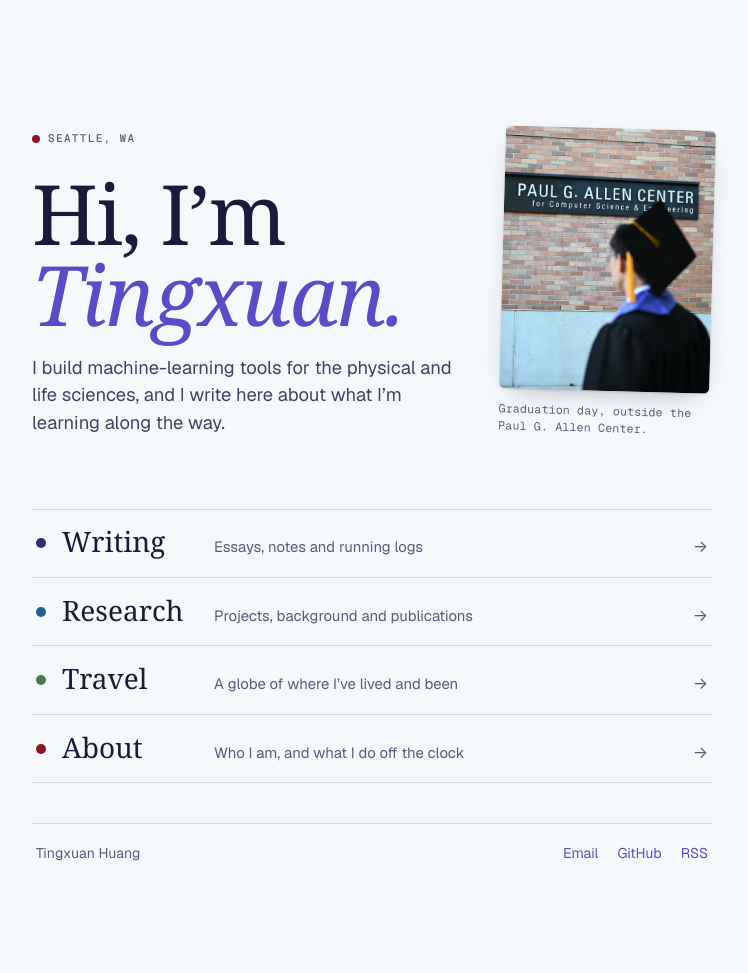
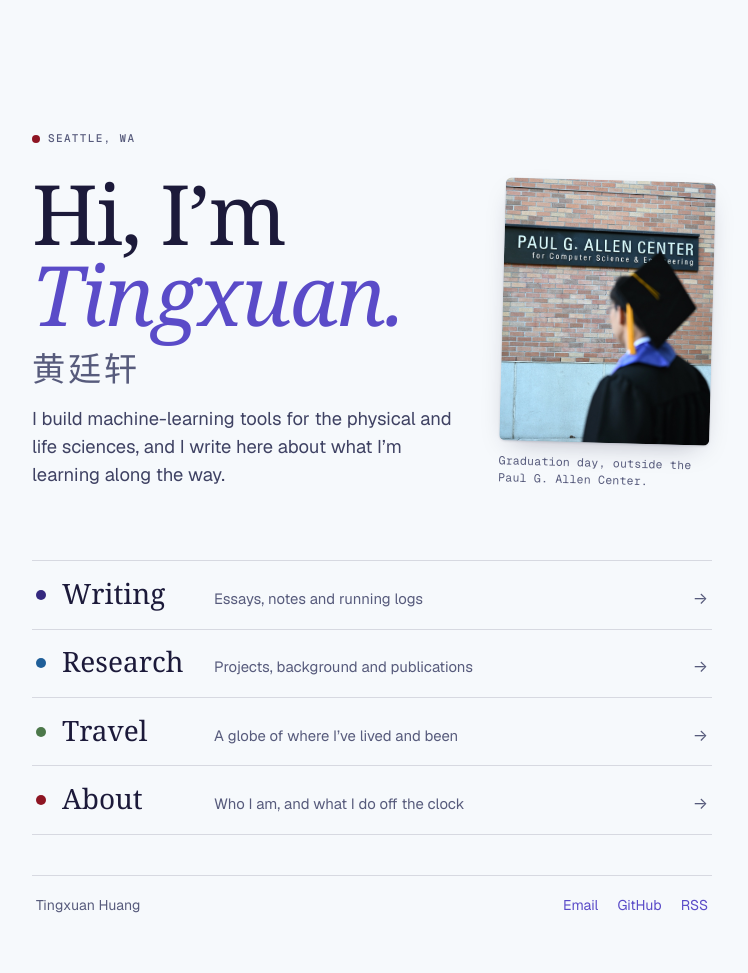
Before and after one commit to TingXuan-Huang/TingXuan-Huang.github.io, a Jekyll site: the page index.html, which Jekyll copies as it is, in a window 1280 px wide. Shown: the whole page, without its empty margins (268-1016 px from the left). Built offline with Jekyll 4.4.1, drawn with Linux system fonts in a browser that asks for light colours; some web fonts are replaced; before the commit the page ends 921 px from its top, so only the background shows below that.

Commit message:
Add Chinese name to the home and About pages
Co-Authored-By: Claude Fable 5.2 <noreply@anthropic.com>

```diff
--- a/about.html
+++ b/about.html
@@ -32,7 +32,7 @@
 
     <div class="split stretch">
       <section class="tile span-7 prose" aria-label="Introduction">
-        <p class="opening">My name is Tingxuan. I am interested in exploring ideas around natural science, the brain, intelligence, the computational sciences and anywhere in between.</p>
+        <p class="opening">My name is Tingxuan <span class="zh-name" lang="zh-Hans">黄廷轩</span>. I am interested in exploring ideas around natural science, the brain, intelligence, the computational sciences and anywhere in between.</p>
         <p>This site is a small, quiet corner of the internet where I keep track of the ideas I have contemplated, the projects I have done, and the technical skills I have learned, and share them with you.</p>
         <p>I have always believed the best way to learn is by teaching, so I hope that we can make progress together through these posts. I think writing a blog here is very nice because it is slower than a tweet, less formal than a paper, and more public than a notebook.</p>
       </section>
--- a/index.html
+++ b/index.html
@@ -17,7 +17,7 @@
     <div class="home-top">
       <div>
         <p class="label where">Seattle, WA</p>
-        <h1>Hi, I&rsquo;m <em>Tingxuan.</em></h1>
+        <h1>Hi, I&rsquo;m <em>Tingxuan.</em> <span class="zh-name" lang="zh-Hans">黄廷轩</span></h1>
         <p class="intro">I build machine-learning tools for the physical and life sciences, and I write here about what I&rsquo;m learning along the way.</p>
       </div>
       <!-- The front-page photo.
--- a/site.css
+++ b/site.css
@@ -168,6 +168,13 @@ h1,h2,h3{font-family:var(--font-display);font-weight:400;letter-spacing:-.01em;m
   margin:1.3rem 0 1.2rem;
 }
 .home h1 em{font-style:italic;color:var(--purple);}
+/* the Chinese name, set beside the English one (home greeting, About opening) */
+.zh-name{
+  font-family:"Songti SC","STSong","Noto Serif SC","Source Han Serif SC","SimSun",serif;
+  font-style:normal;letter-spacing:.08em;white-space:nowrap;color:var(--ink-3);
+}
+.home h1 .zh-name{display:block;font-size:.4em;line-height:1;margin-top:.55em;}
+.prose .opening .zh-name{font-size:.82em;letter-spacing:0;color:var(--accent);}
 .home .intro{font-size:1.15rem;line-height:1.5;max-width:34rem;color:var(--ink-2);}
 /* the front-page photo: a small print beside the greeting, its caption underneath */
 .home-top{display:grid;gap:2.2rem;}
```
